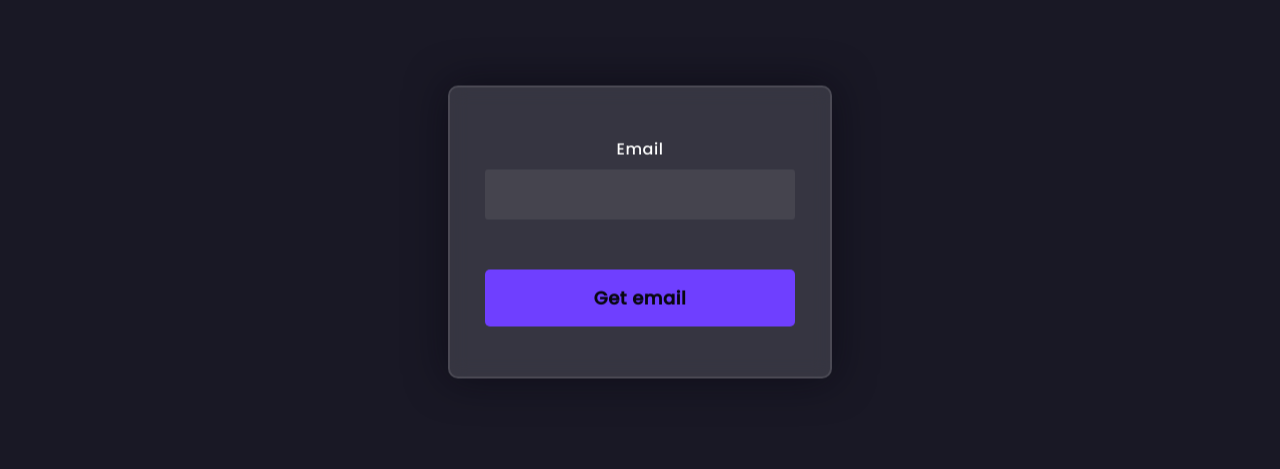
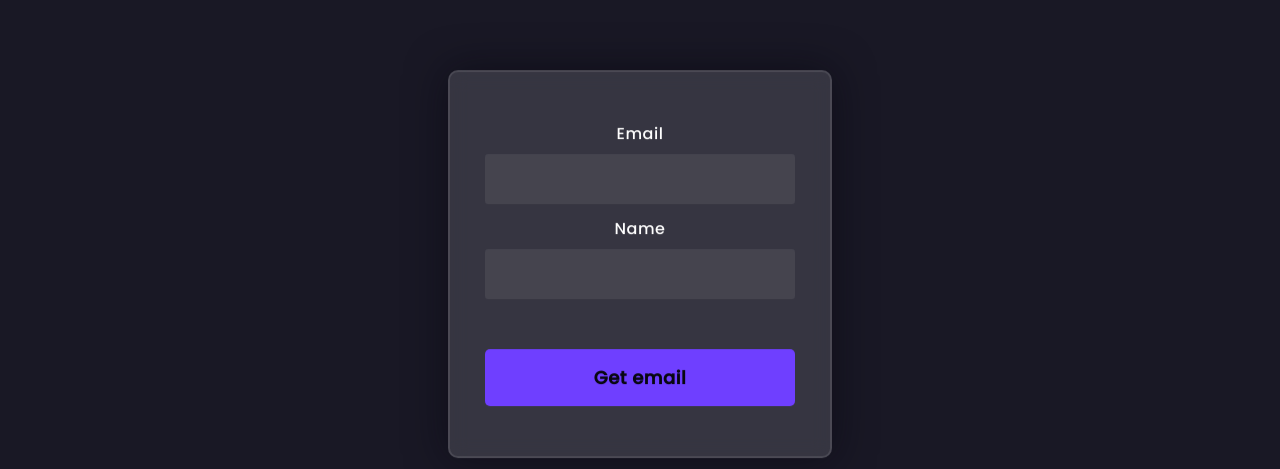
Before and after one commit to CasaN0va-bhavit/WonderPass, a Next.js app: page /login in a window 1280 px wide. Shown: the part 328-797 px from the top of the page. Built offline with nearby package versions, Linux system fonts and the light colour scheme; a web font is replaced by a local one.

Commit message:
backenddone

```diff
--- a/app/login/page.js
+++ b/app/login/page.js
@@ -1,5 +1,6 @@
 "use client"
-import React, {useRef} from 'react'
+// import React, { useState } from 'react';
+import React, { useRef } from 'react'
 import Navbar from '@/components/Navbar';
 import styles from './login.module.css'
 // import GoogleLogin from 'react-google-login';
@@ -17,11 +18,13 @@ export default function Login() {
     emailjs.sendForm('service_mdh9nrd', 'template_aivsxdl', form.current, 'lxiBQPKbK_FiMS41l')
       .then((result) => {
           console.log(result.text);
-          alert("Thanks for your purchase. You've received an email of your QR code.")
+          alert("Thanks for your purchase. You've received by the WonderPass team.")
       }, (error) => {
           console.log(error.text);
       });
   };
+
+
 
 
   return (
@@ -37,10 +40,12 @@ export default function Login() {
     </div>
       <button className={styles.cardButton}><span className="btnText">Mail</span></button>
       <script src="https://smtpjs.com/v3/smtp.js"></script> */}
-      <form ref={form} className={styles.loginBox} onSubmit={sendEmail} >
+      <form style={{marginTop: "15vw"}} ref={form} onSubmit={sendEmail} className={styles.loginBox} >
         <label className={styles.labels}>Email</label>
-        <input type='email' className={styles.username} name="user_emai" />
-        <button type='submit' className={styles.loginBtn}>Get email</button>
+        <input type='email' className={styles.username} name="user_email"/>
+        <label className={styles.labels} style={{marginTop: "1vw"}} >Name</label>
+        <input type='text' className={styles.username} name="user_name"/>
+        <button type='submit' className={styles.loginBtn} >Get email</button>
       </form>
 
     </div>
```
